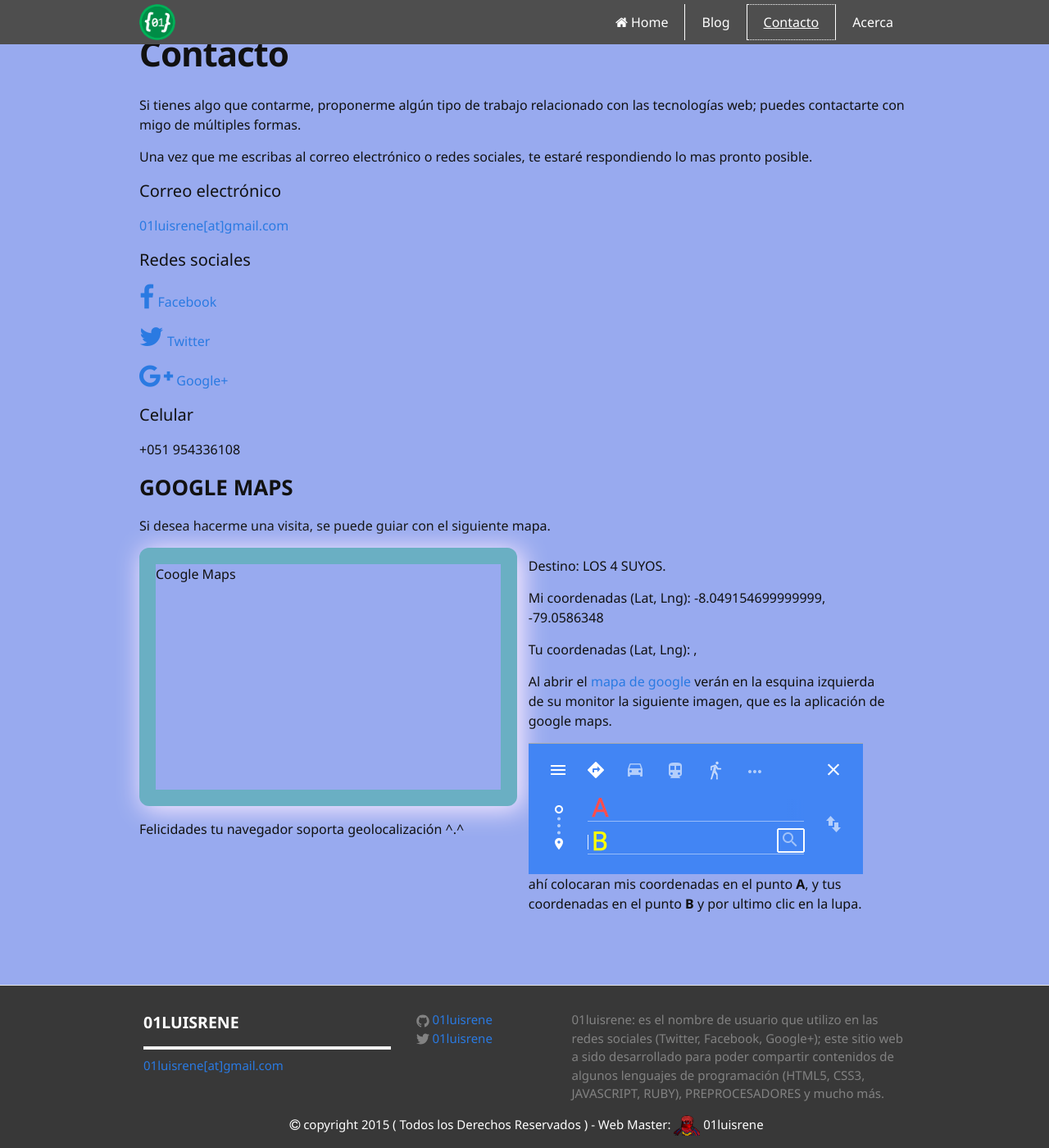
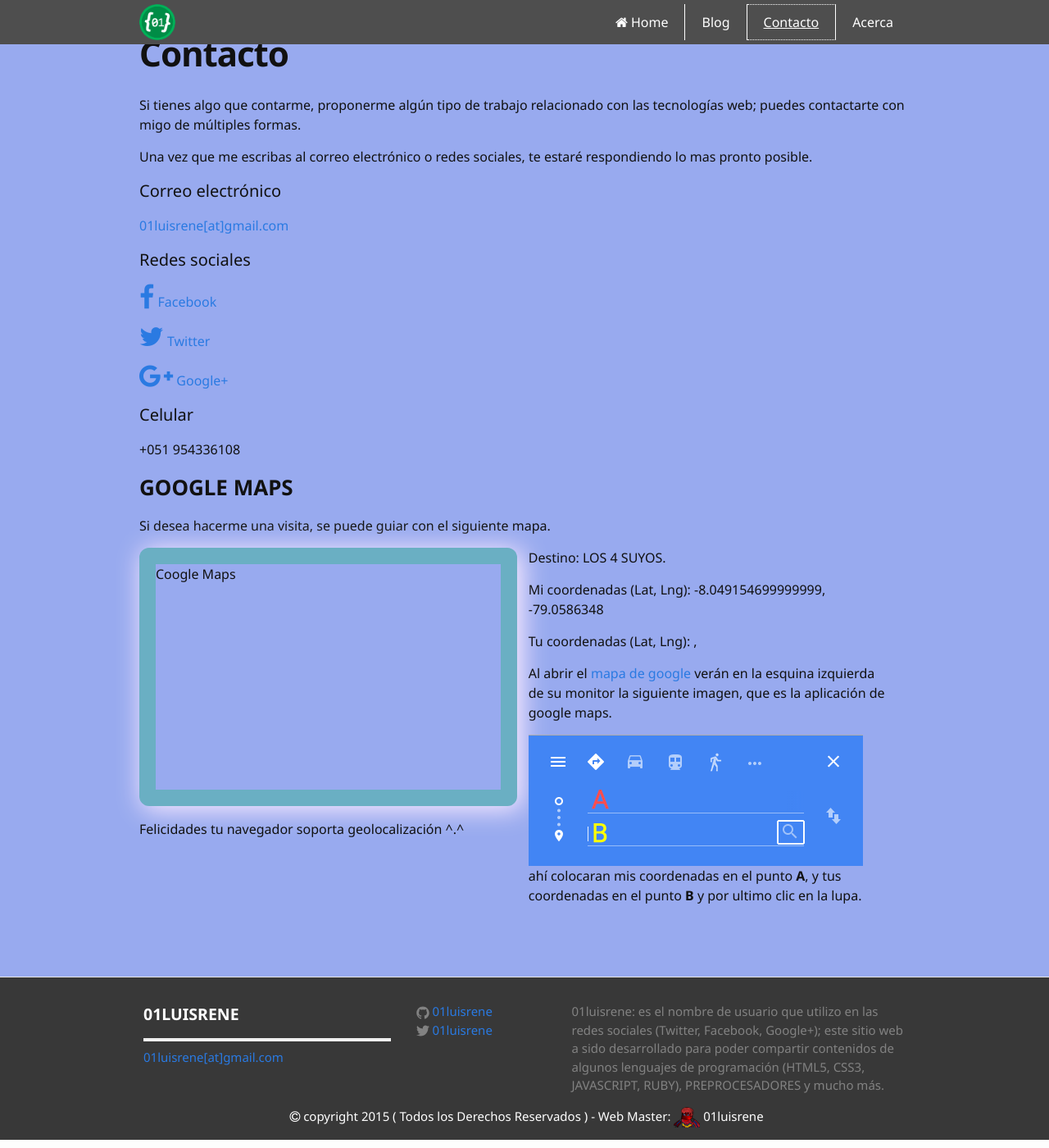
Before and after one commit to 01luisrene/Blog-Jekyll, a Jekyll site: the page built from contacto.md, in a window 1280 px wide and 1400 px high, scrolled down 55 px. Shown: the whole window at 82% size. Built offline with Jekyll 4.4.1, drawn with Linux system fonts in a browser that asks for light colours.

Commit message:
scss
subiendo styles

```diff
--- a/_sass/_layout.scss
+++ b/_sass/_layout.scss
@@ -858,7 +858,7 @@
   display: inline-block;
   width: 49%;
   &:last-child{
-    padding: 10px;
+    padding: 0 10px 10px 10px;
   }
 }
 /*acerca*/
```
